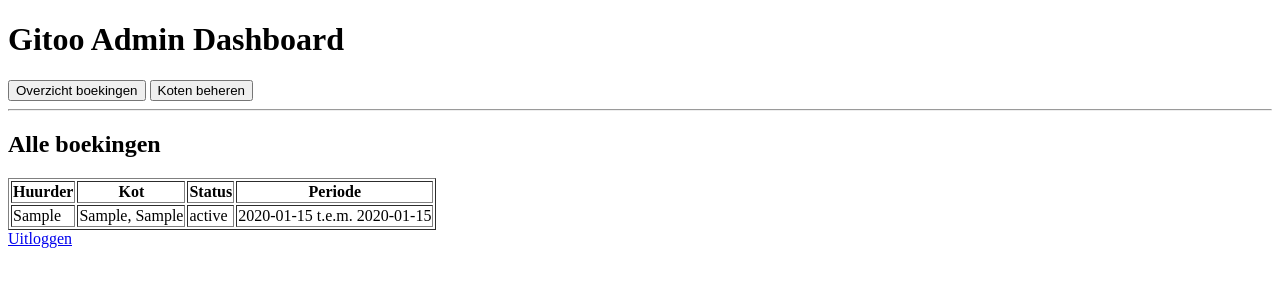
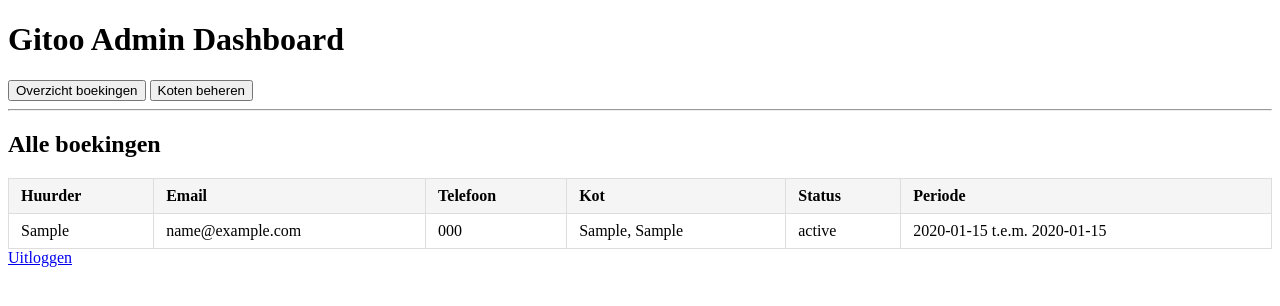
Before and after one commit to A-D-DBS-application/web-application-2025-group-7, a Flask app: page /dashboard_admin in a window 1280 px wide. Shown: the top 306 px of the page. Run offline with Flask 3, Linux system fonts and the light colour scheme; a user stored in the database is signed in; tables that the repository leaves empty hold one stand-in row (values such as "Sample post").

Commit message:
contactgegevens

```diff
--- a/Flask/app/__init__.py
+++ b/Flask/app/__init__.py
@@ -4,10 +4,34 @@ from sqlalchemy import text, inspect
 
 db = SQLAlchemy()
 
+def format_phone_number(value):
+    if not value:
+        return ""
+    raw = str(value).strip()
+    digits = "".join(ch for ch in raw if ch.isdigit())
+    if not digits:
+        return raw
+    parts = []
+    has_plus = raw.startswith("+")
+    if has_plus:
+        country_len = 2 if len(digits) > 4 else len(digits)
+        parts.append(f"+{digits[:country_len]}")
+        remainder = digits[country_len:]
+    else:
+        remainder = digits
+    if remainder:
+        parts.append(remainder[:3])
+        remainder = remainder[3:]
+        while remainder:
+            parts.append(remainder[:2])
+            remainder = remainder[2:]
+    return " ".join(parts)
+
 def create_app():
     app = Flask(__name__)
     app.config.from_object('app.config.Config')
     db.init_app(app)
+    app.add_template_filter(format_phone_number, 'format_phone')
 
     # Import and register your routes
     from . import routes
--- a/Flask/app/templates/admin_booking_overview.html
+++ b/Flask/app/templates/admin_booking_overview.html
@@ -1,10 +1,28 @@
 {% extends 'dashboard_admin.html' %}
 {% block dashboard_content %}
 <h2>Alle boekingen</h2>
-<table border="1">
+<style>
+    .booking-table {
+        width: 100%;
+        border-collapse: collapse;
+        margin-top: 1rem;
+    }
+    .booking-table th,
+    .booking-table td {
+        border: 1px solid #ddd;
+        padding: 0.5rem 0.75rem;
+        text-align: left;
+    }
+    .booking-table thead {
+        background-color: #f5f5f5;
+    }
+</style>
+<table class="booking-table">
     <thead>
         <tr>
             <th>Huurder</th>
+            <th>Email</th>
+            <th>Telefoon</th>
             <th>Kot</th>
             <th>Status</th>
             <th>Periode</th>
@@ -12,8 +30,17 @@
     </thead>
     <tbody>
         {% for boeking in boekingen %}
+            {% set gebruiker = boeking.huurder.gebruiker if boeking.huurder else None %}
             <tr>
-                <td>{{ boeking.huurder.gebruiker.naam if boeking.huurder else 'n.v.t.' }}</td>
+                <td>{{ gebruiker.naam if gebruiker else 'n.v.t.' }}</td>
+                <td>{{ gebruiker.email if gebruiker else 'n.v.t.' }}</td>
+                <td>
+                    {% if gebruiker and gebruiker.telefoon %}
+                        {{ gebruiker.telefoon | format_phone }}
+                    {% else %}
+                        n.v.t.
+                    {% endif %}
+                </td>
                 <td>
                     {{ boeking.kot.adres if boeking.kot else 'n.v.t.' }},
                     {{ boeking.kot.stad if boeking.kot else '' }}
@@ -22,7 +49,7 @@
                 <td>{{ boeking.startdatum.strftime('%Y-%m-%d') }} t.e.m. {{ boeking.einddatum.strftime('%Y-%m-%d') }}</td>
             </tr>
         {% else %}
-            <tr><td colspan="4">Geen boekingen gevonden.</td></tr>
+            <tr><td colspan="6">Geen boekingen gevonden.</td></tr>
         {% endfor %}
     </tbody>
 </table>
```
